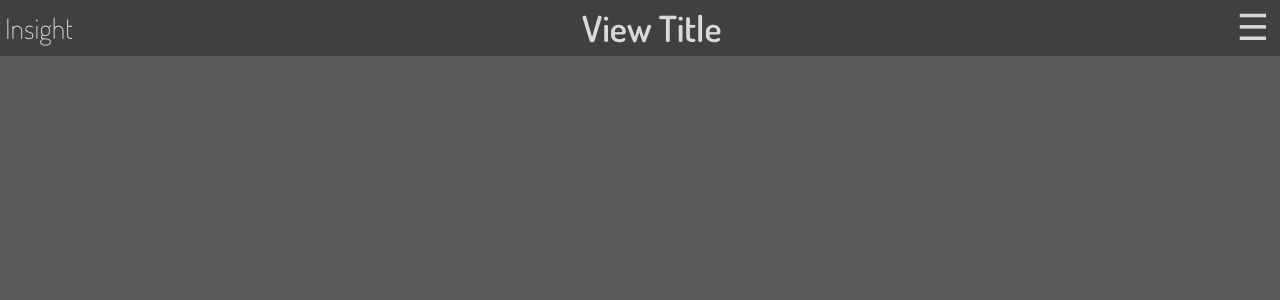
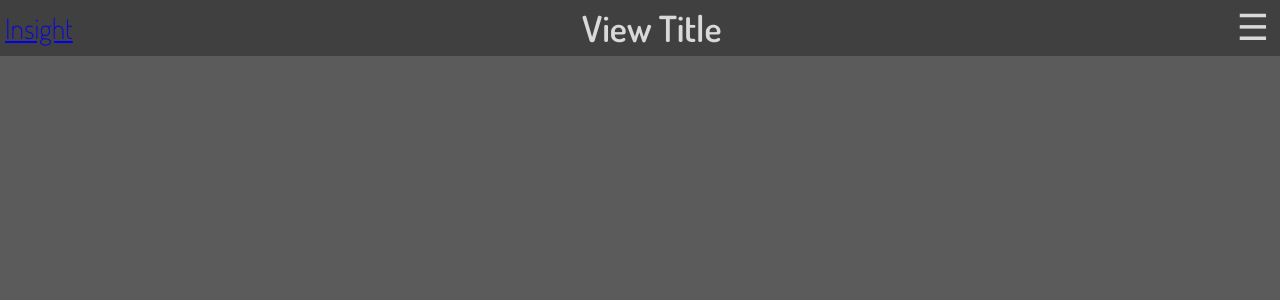
Before and after one commit to johnhansengit/insight, a Django app: template main_app/templates/base.html in a window 1280 px wide. Shown: the top 300 px of the page. Run offline with Django 5.2, Linux system fonts and the light colour scheme; the template is opened without the code that fills it, so the values that code supplies are empty; parts of the project's set-up code (start-up, migrations or seed data) failed here and were passed over.

Commit message:
Update base.html with logo link and import Bootstrap icons

```diff
--- a/main_app/templates/base.html
+++ b/main_app/templates/base.html
@@ -11,12 +11,15 @@
     <link rel="preconnect" href="https://fonts.googleapis.com">
     <link rel="preconnect" href="https://fonts.gstatic.com" crossorigin>
     <link href="https://fonts.googleapis.com/css2?family=Dosis:wght@200;300;400;500;600;700;800&family=Montserrat:wght@100;200;300;400;500;600;700;800;900&display=swap" rel="stylesheet">
+    <link rel="stylesheet" href="https://cdn.jsdelivr.net/npm/bootstrap-icons@1.11.3/font/bootstrap-icons.min.css">
     <link rel="stylesheet" type="text/css" href="{% static 'css/style.css' %}">
 </head>
 
 <body>
   <header>
-    <div class="logo">Insight</div>
+    <a href="{% url 'home' %}" class="logo">
+      Insight
+    </a>
     <div class="view-title">View Title</div>
     <nav>
       <button class="hamburger">☰</button>
```
